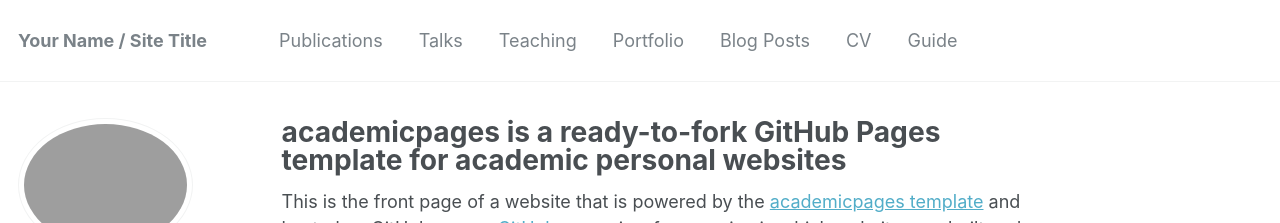
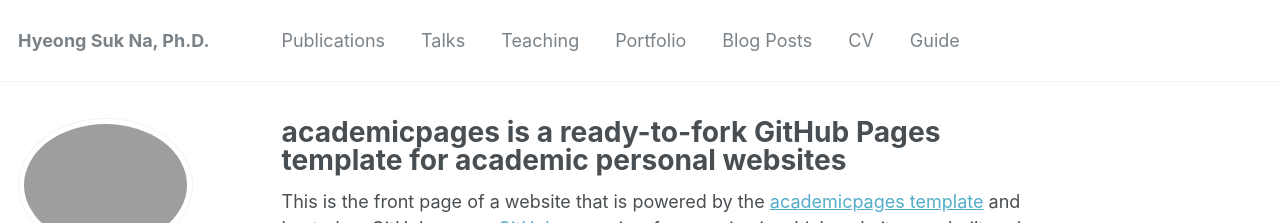
Before and after one commit to hsjna/hsjna.github.io, a Jekyll site: the page built from _pages/about.md, in a window 1280 px wide and 900 px high. Shown: the top 223 px of the window. Built offline with Jekyll 4.4.1, drawn with Linux system fonts in a browser that asks for light colours; some web fonts are replaced.

Commit message:
Update _config.yml

```diff
--- a/_config.yml
+++ b/_config.yml
@@ -7,7 +7,7 @@
 
 # Site Settings
 locale                   : "en-US"
-title                    : "Your Name / Site Title"
+title                    : "Hyeong Suk Na, Ph.D."
 title_separator          : "-"
 name                     : &name "Your Name"
 description              : &description "personal description"
```
